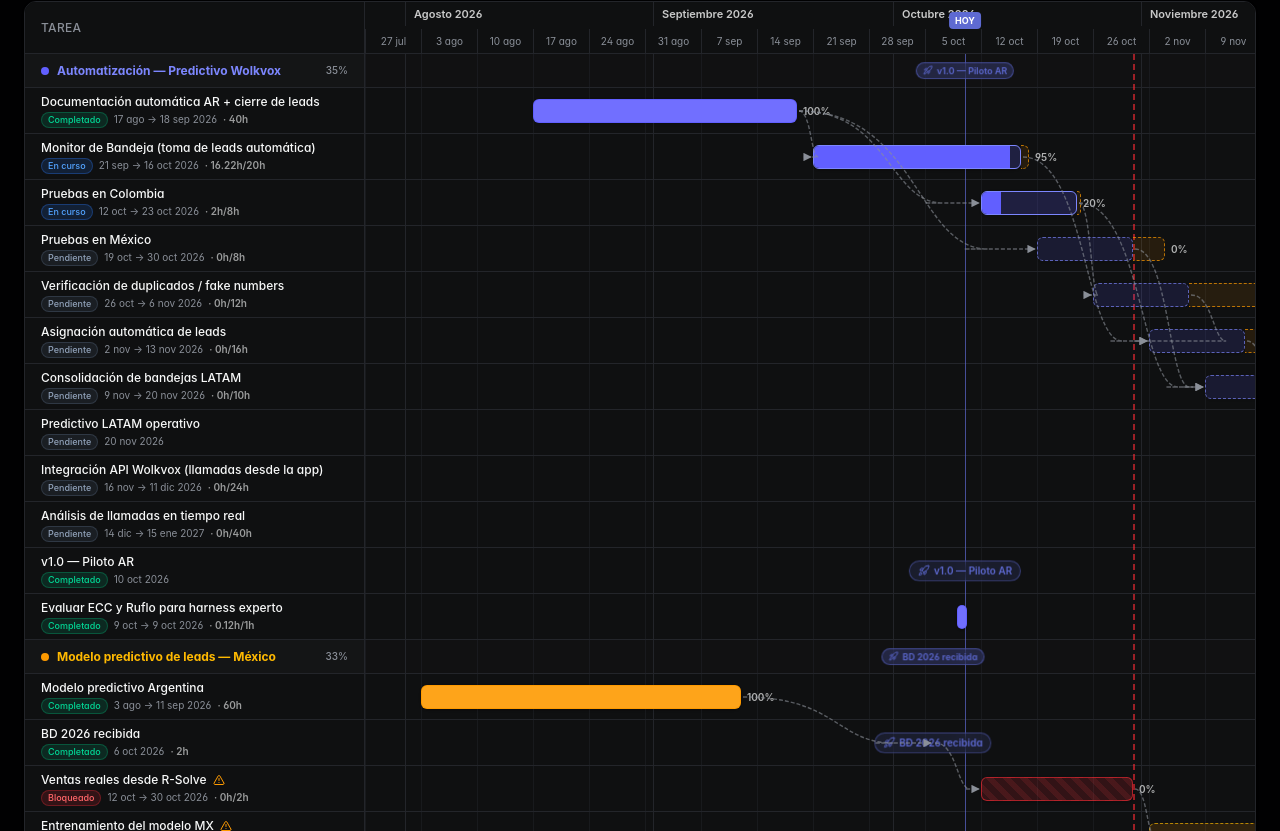
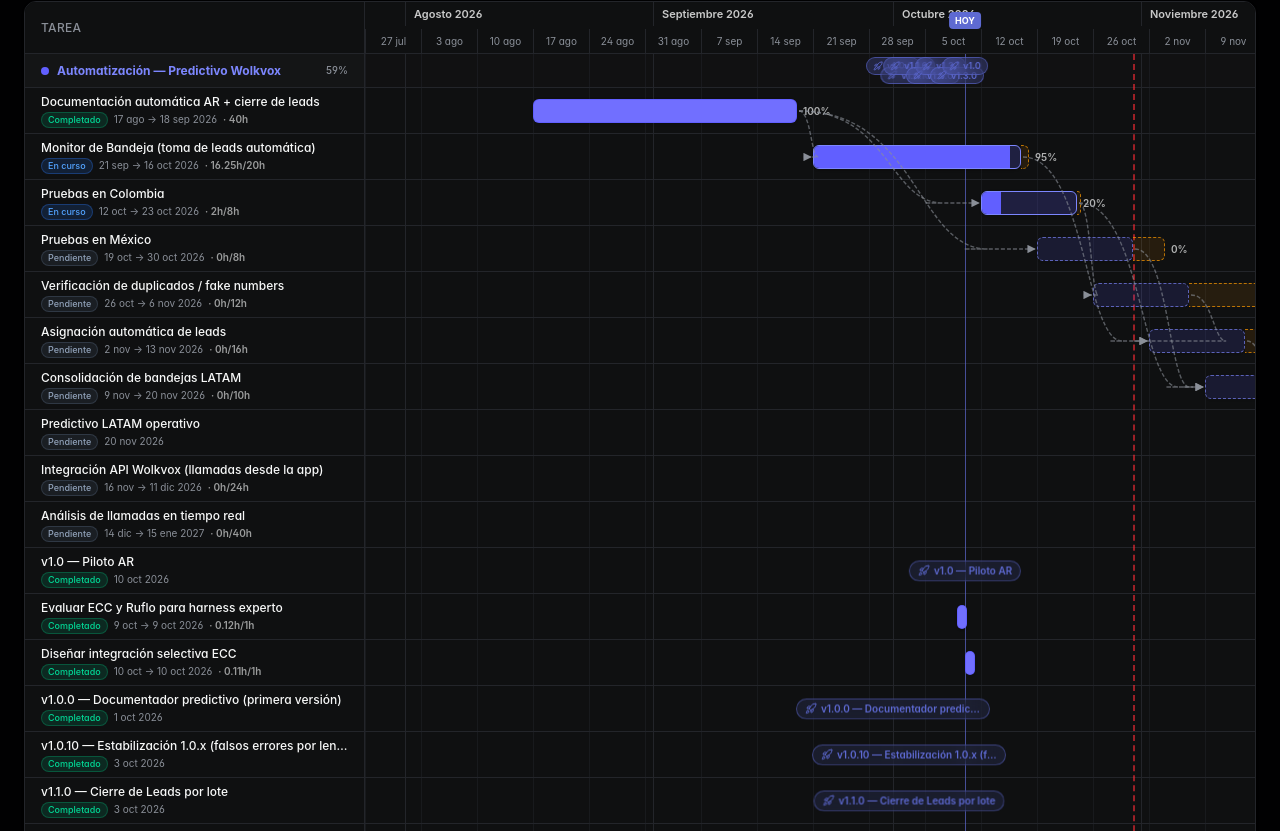
Before and after one commit to Automotive-industry/automatic-grantt, a React (Vite) app: page / in a window 1280 px wide. Shown: the part 349-1180 px from the top of the page. Built offline with nearby package versions, Linux system fonts and the light colour scheme.

Commit message:
Versiones como releases en banda del proyecto; markers solo para stoppers

```diff
--- a/src/components/AgentGuideDialog.tsx
+++ b/src/components/AgentGuideDialog.tsx
@@ -21,8 +21,8 @@
   ["blocker <id> \"motivo\" / unblock <id>", "marcar/liberar bloqueo"],
   ["estimate <id> <horas>", "estimar horas de una tarea"],
   ["add <proyecto> \"Nombre\" --start D --end D [--deps ids] [--est N]", "crear tarea"],
-  ["release <proyecto> \"vX.Y — nombre\"", "versión + changelog automático"],
-  ["marker \"texto\" --date D / unmarker <id>", "stopper con letrero"],
+  ["release <proyecto> \"vX.Y — nombre\" [--date D]", "versión → pill 🚀 en la banda + changelog auto"],
+  ["marker \"texto\" --date D / unmarker <id>", "stopper/corte externo → línea roja (NO versiones)"],
   ["help", "esta ayuda desde la terminal"],
 ]
 
@@ -31,7 +31,9 @@
 (${TRACKER}). Al empezar/terminar trabajo traqueable, reportar con:
 node ${TRACKER}\\scripts\\update-tracker.mjs <cmd>
 Comandos: list | start <id> | stop <id> --progress N | status |
-blocker | release | log <id> "avance" | marker "texto" --date D`
+blocker | release | log <id> "avance" | marker "texto" --date D
+IMPORTANTE: release = versiones del proyecto (pill 🚀 en la banda);
+marker = solo stoppers/cortes externos (línea roja), nunca versiones.`
 
 export function AgentGuideDialog() {
   const [copied, setCopied] = useState(false)
--- a/src/components/GanttChart.tsx
+++ b/src/components/GanttChart.tsx
@@ -182,7 +182,7 @@
                 >
                   <Tooltip>
                     <TooltipTrigger asChild>
-                      <span className="pointer-events-auto absolute bottom-2 left-0 flex -translate-x-1/2 cursor-default items-center gap-1 whitespace-nowrap rounded border border-red-500/50 bg-card px-1.5 py-px text-[9px] font-semibold text-red-400 shadow-sm">
+                      <span className="pointer-events-auto absolute bottom-2 left-0 flex -translate-x-1/2 cursor-default items-center gap-1 whitespace-nowrap rounded bg-zinc-700 px-1.5 py-px text-[9px] font-semibold text-red-300 shadow-md ring-1 ring-red-500/40">
                         <Ban className="size-2.5" />
                         {m.label}
                       </span>
@@ -291,7 +291,9 @@
     project.tasks.reduce((acc, t) => acc + t.progress, 0) /
       project.tasks.length
   )
-  const releases = project.tasks.filter((t) => t.release)
+  const releases = project.tasks
+    .filter((t) => t.release)
+    .sort((a, b) => a.end.localeCompare(b.end))
   return (
     <div
       className="flex border-b bg-muted/40"
@@ -311,17 +313,29 @@
       </div>
       {/* tags de versión sobre la línea de tiempo del proyecto */}
       <div className="relative flex-1">
-        {releases.map((t) => (
+        {releases.map((t, i) => {
+          const short = t.name.match(/^v[\w.\-]+/i)?.[0] ?? t.name
+          return (
+            <Tooltip key={t.id}>
+              <TooltipTrigger asChild>
                 <button
-            key={t.id}
                   onClick={() => onSelect(t, project)}
-            className="absolute top-1/2 z-30 flex -translate-x-1/2 -translate-y-1/2 items-center gap-1 rounded-full border border-primary/60 bg-primary/25 px-1.5 py-px text-[9px] font-semibold text-primary backdrop-blur transition-colors hover:bg-primary/40"
+                  className={cn(
+                    "absolute z-30 flex -translate-x-1/2 items-center gap-1 whitespace-nowrap rounded-full border border-primary/60 bg-primary/25 px-1.5 py-px text-[9px] font-semibold text-primary backdrop-blur transition-colors hover:bg-primary/40",
+                    i % 2 === 0 ? "top-[3px]" : "bottom-[3px]"
+                  )}
                   style={{ left: dayToX(t.end, timelineStart, pxPerDay) }}
                 >
                   <Rocket className="size-2.5" />
-            <span className="max-w-28 truncate">{t.name}</span>
+                  {short}
                 </button>
-        ))}
+              </TooltipTrigger>
+              <TooltipContent side="top">
+                {t.name} — {format(parseISO(t.end), "d MMM yyyy", { locale: es })}
+              </TooltipContent>
+            </Tooltip>
+          )
+        })}
       </div>
     </div>
   )
--- a/src/data/tasks.json
+++ b/src/data/tasks.json
@@ -36,7 +36,7 @@
           "progress": 95,
           "start": "2026-09-21",
           "end": "2026-10-16",
-          "hours": 16.22,
+          "hours": 16.25,
           "estHours": 20,
           "deps": [
             "wv-doc-ar"
@@ -180,6 +180,107 @@
           "end": "2026-10-09",
           "estHours": 1,
           "hours": 0.12
+        },
+        {
+          "id": "wo-disenar-integracion-sele",
+          "name": "Diseñar integración selectiva ECC",
+          "status": "done",
+          "progress": 100,
+          "start": "2026-10-10",
+          "end": "2026-10-10",
+          "estHours": 1,
+          "hours": 0.11
+        },
+        {
+          "id": "wo-rel-v1-0-0-documentador-pred",
+          "name": "v1.0.0 — Documentador predictivo (primera versión)",
+          "status": "done",
+          "progress": 100,
+          "start": "2026-10-01",
+          "end": "2026-10-01",
+          "milestone": true,
+          "release": true,
+          "updates": []
+        },
+        {
+          "id": "wo-rel-v1-0-10-estabilizacion-1",
+          "name": "v1.0.10 — Estabilización 1.0.x (falsos errores por lentitud SF)",
+          "status": "done",
+          "progress": 100,
+          "start": "2026-10-03",
+          "end": "2026-10-03",
+          "milestone": true,
+          "release": true,
+          "updates": []
+        },
+        {
+          "id": "wo-rel-v1-1-0-cierre-de-leads-p",
+          "name": "v1.1.0 — Cierre de Leads por lote",
+          "status": "done",
+          "progress": 100,
+          "start": "2026-10-03",
+          "end": "2026-10-03",
+          "milestone": true,
+          "release": true,
+          "updates": []
+        },
+        {
+          "id": "wo-rel-v1-2-0-selector-pais-cam",
+          "name": "v1.2.0 — Selector país/campos + detección TEL1",
+          "status": "done",
+          "progress": 100,
+          "start": "2026-10-06",
+          "end": "2026-10-06",
+          "milestone": true,
+          "release": true,
+          "updates": []
+        },
+        {
+          "id": "wo-rel-v1-2-1-identidad-de-inte",
+          "name": "v1.2.1 — Identidad de intentos por país + fixes MX",
+          "status": "done",
+          "progress": 100,
+          "start": "2026-10-07",
+          "end": "2026-10-07",
+          "milestone": true,
+          "release": true,
+          "updates": []
+        },
+        {
+          "id": "wo-rel-v1-3-0-monitor-de-bandej",
+          "name": "v1.3.0 — Monitor de Bandeja (Pick Up automático)",
+          "status": "done",
+          "progress": 100,
+          "start": "2026-10-09",
+          "end": "2026-10-09",
+          "milestone": true,
+          "release": true,
+          "updates": [
+            {
+              "date": "2026-10-09",
+              "text": "Documentación automática AR + cierre de leads: Flujo Argentina validado: 10 leads en 3min50s (~23s/lead)"
+            },
+            {
+              "date": "2026-10-09",
+              "text": "Documentación automática AR + cierre de leads: Piloto Selenium OK: lectura Salesforce, 43/43 tests"
+            },
+            {
+              "date": "2026-10-09",
+              "text": "Monitor de Bandeja (toma de leads automática): Implementado ciclo lead_monitor + SSE + guardian; falta piloto real en Salesforce"
+            },
+            {
+              "date": "2026-10-09",
+              "text": "v1.0 — Piloto AR: Documentación automática AR + cierre de leads: Flujo Argentina validado: 10 leads en 3min50s (~23s/lead)"
+            },
+            {
+              "date": "2026-10-09",
+              "text": "v1.0 — Piloto AR: Documentación automática AR + cierre de leads: Piloto Selenium OK: lectura Salesforce, 43/43 tests"
+            },
+            {
+              "date": "2026-10-09",
+              "text": "v1.0 — Piloto AR: Monitor de Bandeja (toma de leads automática): Implementado ciclo lead_monitor + SSE + guardian; falta piloto real en Salesforce"
+            }
+          ]
         }
       ]
     },
--- a/src/data/worklog.json
+++ b/src/data/worklog.json
@@ -17,6 +17,18 @@
       "start": "2026-10-10T01:48:59.549Z",
       "end": "2026-10-10T01:56:12.543Z",
       "hours": 0.12
+    },
+    {
+      "taskId": "wo-disenar-integracion-sele",
+      "start": "2026-10-10T14:08:40.236Z",
+      "end": "2026-10-10T14:15:03.201Z",
+      "hours": 0.11
+    },
+    {
+      "taskId": "wv-monitor",
+      "start": "2026-10-10T14:22:57.517Z",
+      "end": "2026-10-10T14:24:55.844Z",
+      "hours": 0.03
     }
   ]
 }
```
Lines whose indentation alone changed are shown as unchanged.
